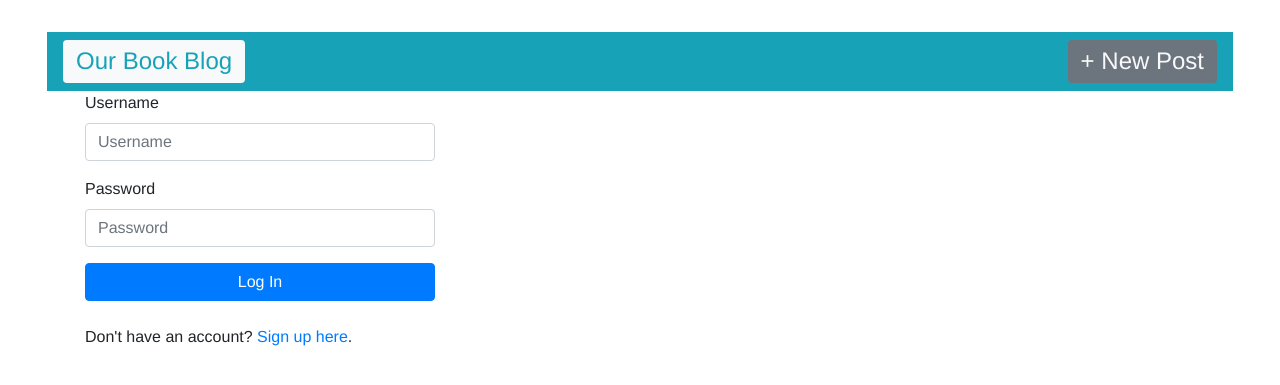
After one commit to eshau/flash-blog, a Flask app: page /home in a window 1280 px wide. The commit adds this page. Shown: the top 385 px of the page. Run offline with Flask 2, Linux system fonts and the light colour scheme; some libraries are stand-ins or nearby versions.

Commit message:
Added login

```diff
--- a/app.py
+++ b/app.py
@@ -11,10 +11,17 @@ import os
 from dotenv import load_dotenv
 from datetime import datetime
 import model
+import bcrypt
+from flask import session
+
+
 
 # -- Initialization section --
 app = Flask(__name__)
 app.jinja_env.globals['current_time'] = datetime.now()
+
+SECRET_KEY = os.getenv("SECRET_KEY")
+app.secret_key = SECRET_KEY
 
 MONGO_DBNAME = os.getenv("MONGO_DBNAME")
 MONGO_DB_USERNAME = os.getenv("MONGO_DB_USERNAME")
@@ -22,9 +29,58 @@ MONGO_DB_PASSWORD = os.getenv("MONGO_DB_PASSWORD")
 app.config['MONGO_DBNAME'] = MONGO_DBNAME
 app.config['MONGO_URI'] = f'mongodb+srv://{MONGO_DB_USERNAME}:{MONGO_DB_PASSWORD}@cluster0.r30xm.mongodb.net/{MONGO_DBNAME}?retryWrites=true&w=majority'
 
+
+MONGO_DBNAME2 = os.getenv("MONGO_DBNAME2")
+MONGO_DB_USERNAME2 = os.getenv("MONGO_DB_USERNAME2")
+MONGO_DB_PASSWORD2 = os.getenv("MONGO_DB_PASSWORD2")
+app.config['MONGO_DBNAME2'] = MONGO_DBNAME2
+app.config['MONGO_URI2'] = f'mongodb+srv://{MONGO_DB_USERNAME2}:{MONGO_DB_PASSWORD2}@logins.v14do.mongodb.net/{MONGO_DBNAME2}?retryWrites=true&w=majority'
+
 mongo = PyMongo(app)
 
 # -- Routes section --
+
+@app.route('/home')
+def index():
+    if 'username' in session:
+        return redirect(url_for('home_page'))
+
+    return render_template('index.html')
+
+@app.route('/login', methods=['POST'])
+def login():
+    users = mongo.db.users
+    login_user = users.find_one({'name' : request.form['username']})
+
+    if login_user:
+        if bcrypt.checkpw(request.form['pass'].encode('utf-8'), login_user['password']):
+            session['username'] = request.form['username']
+            return redirect(url_for('index'))
+
+    return 'Invalid username/password combination'
+
+@app.route('/register', methods=['POST', 'GET'])
+def register():
+    if request.method == 'POST':
+        users = mongo.db.users
+        existing_user = users.find_one({'name' : request.form['username']})
+
+        if existing_user is None:
+            hashpass = bcrypt.hashpw(request.form['pass'].encode('utf-8'), bcrypt.gensalt())
+            users.insert({'name' : request.form['username'], 'password' : hashpass})
+            session['username'] = request.form['username']
+            return redirect(url_for('index'))
+
+        return 'That username already exists!'
+
+    return render_template('register.html')
+
+@app.route('/logout')
+def logout():
+    session.clear()
+    return redirect(url_for('home_page'))
+
+
 @app.route('/', methods=['GET','POST'])
 def home_page():
     data = {
--- /dev/null
+++ b/templates/index.html
@@ -0,0 +1,33 @@
+{% extends 'base.html'%}
+
+{% block title%}Add New Post{% endblock %}
+
+{% block content%}
+
+<div class="container">
+    <div class="row">
+        <div class="col-md-4 col-md-offset-4">
+            <form method=POST action="{{ url_for('login') }}">
+                <div class="form-group">
+                    <label for="exampleInputEmail1">Username</label>
+                    <input type="text" class="form-control" name="username" placeholder="Username">
+                </div>
+                <div class="form-group">
+                    <label for="exampleInputPassword1">Password</label>
+                    <input type="password" class="form-control" name="pass" placeholder="Password">
+                </div>
+                <button type="submit" class="btn btn-primary btn-block">Log In</button>
+            </form>
+            <br>
+            <div>
+                Don't have an account? <a href="{{ url_for('register') }}">Sign up here</a>.
+            </div>
+        </div>
+    </div>
+</div>
+
+
+
+
+
+{% endblock %}
```
Also changed, not shown: templates/home_page.html (+14 -14 lines), templates/register.html (added, +24 -0 lines).
